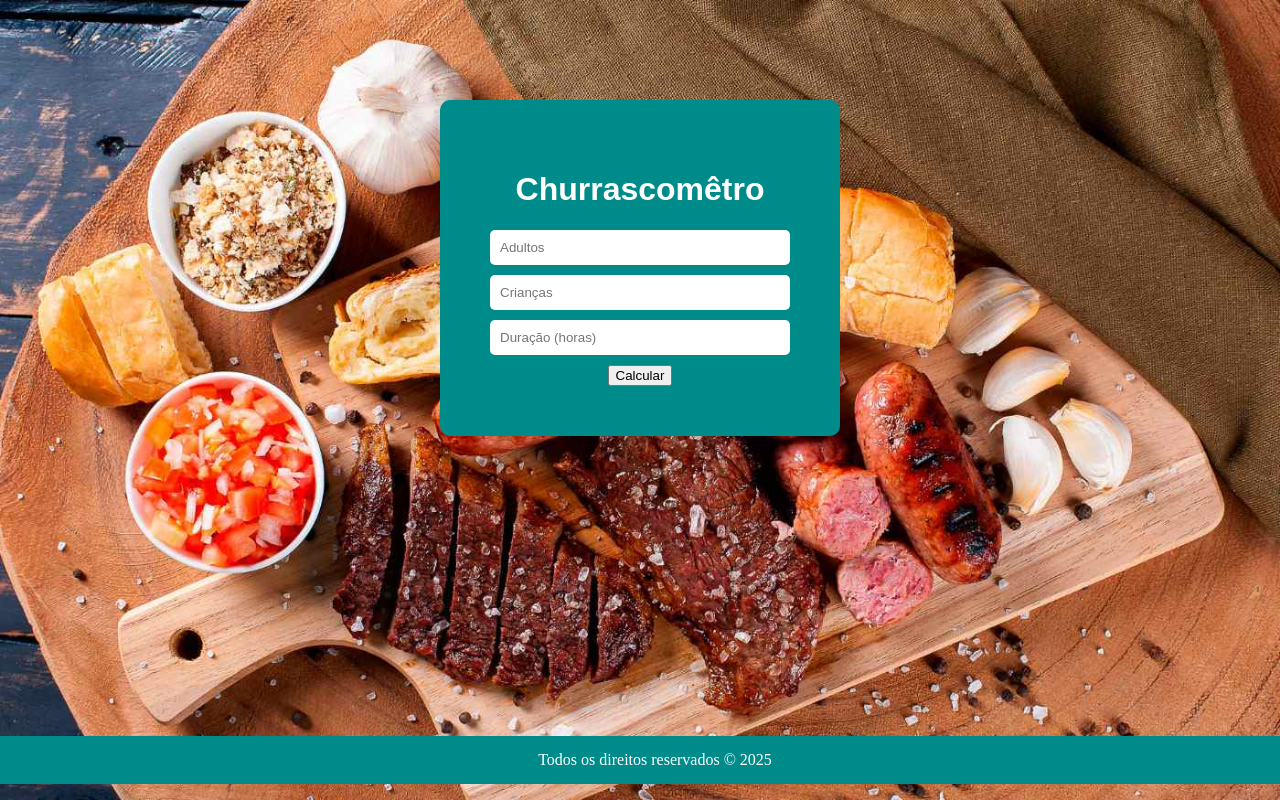
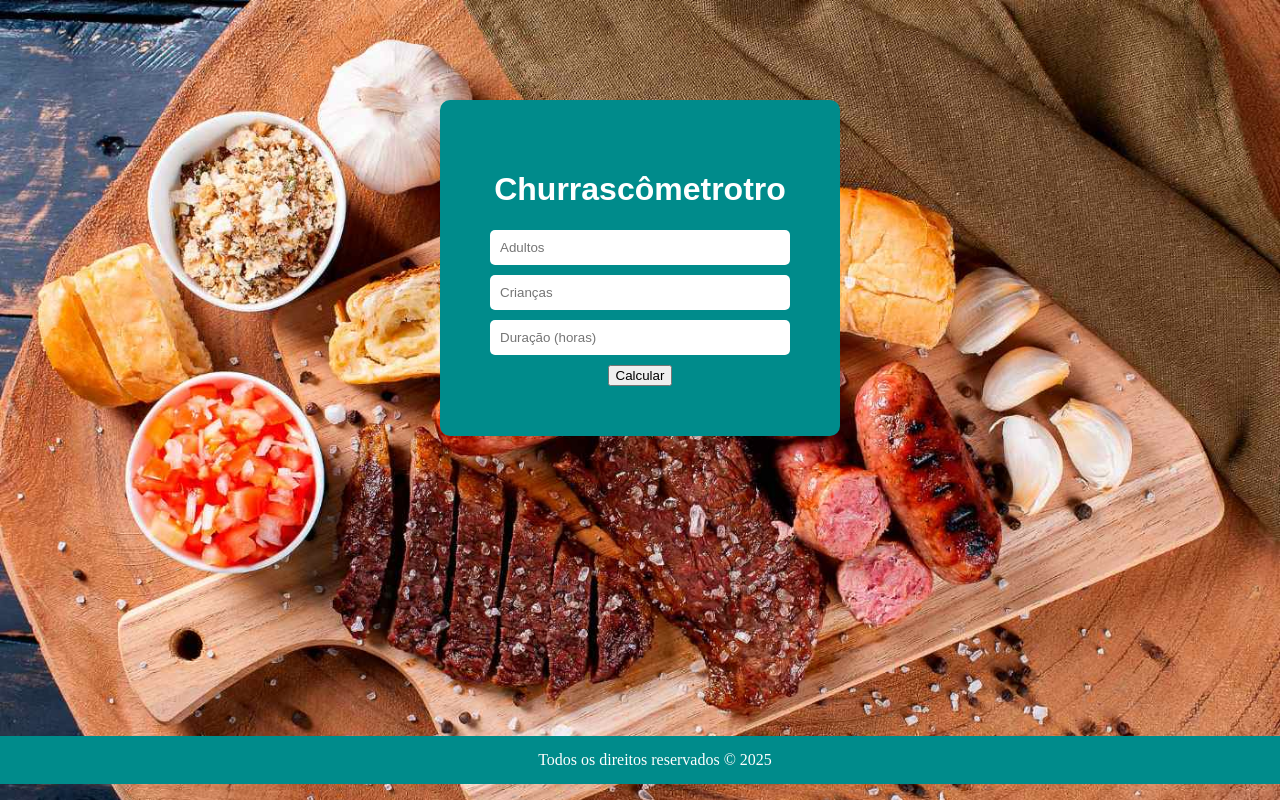
Before and after one commit to Otohime215/Churrascometro, a plain HTML site: page index.html in a window 1280 px wide. Drawn offline with Linux system fonts and the light colour scheme.

Commit message:
Atualizar 2 no index.html

```diff
--- a/index.html
+++ b/index.html
@@ -9,7 +9,7 @@
 </head>
 <body>
     <div class="container">
-        <h1>Churrascomêtro</h1>
+        <h1>Churrascômetrotro</h1>
         <input id="adultos" type="number" placeholder="Adultos">
         <input id="criancas" type="number" placeholder="Crianças">
         <input id="duracao" type="number" placeholder="Duração (horas)">
```
